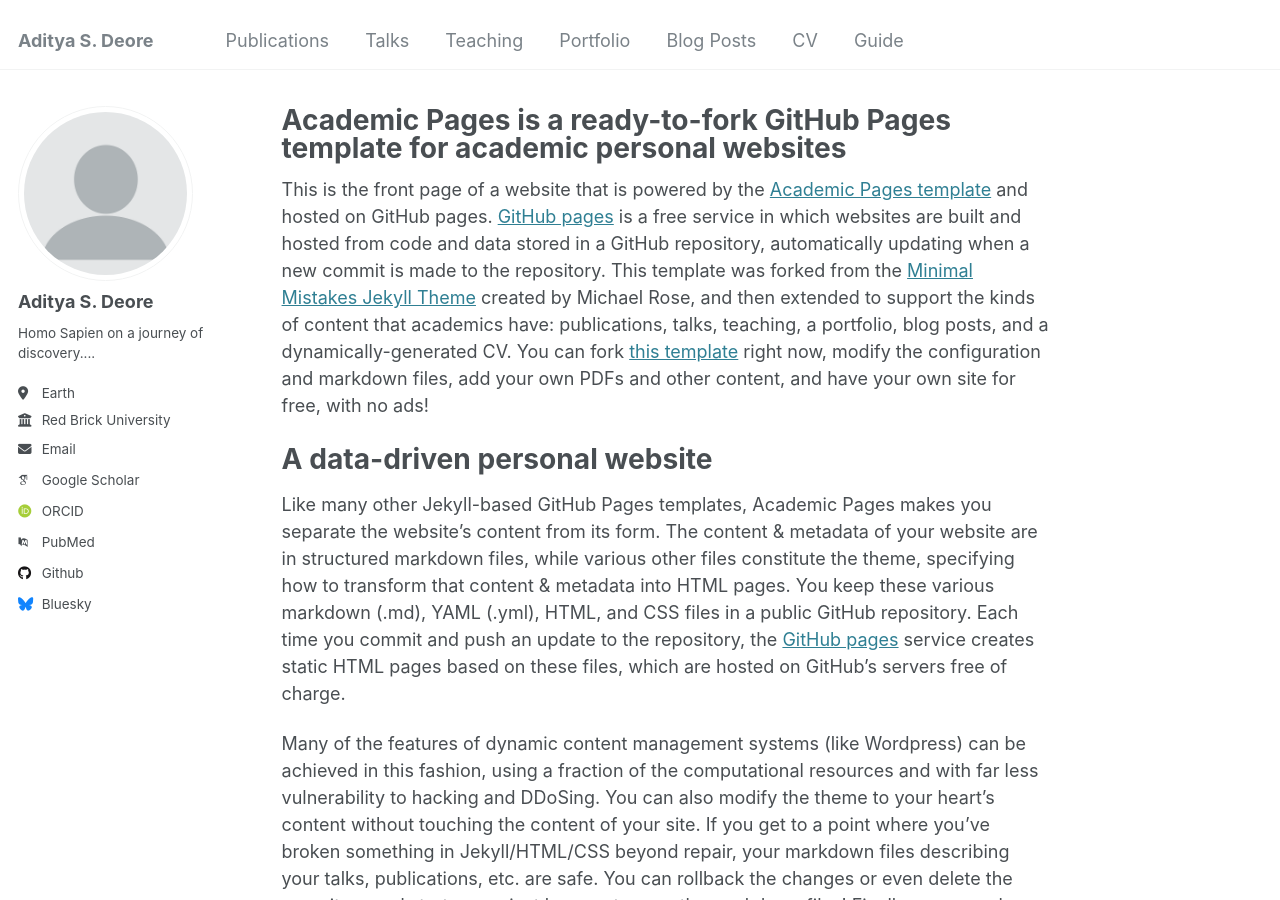
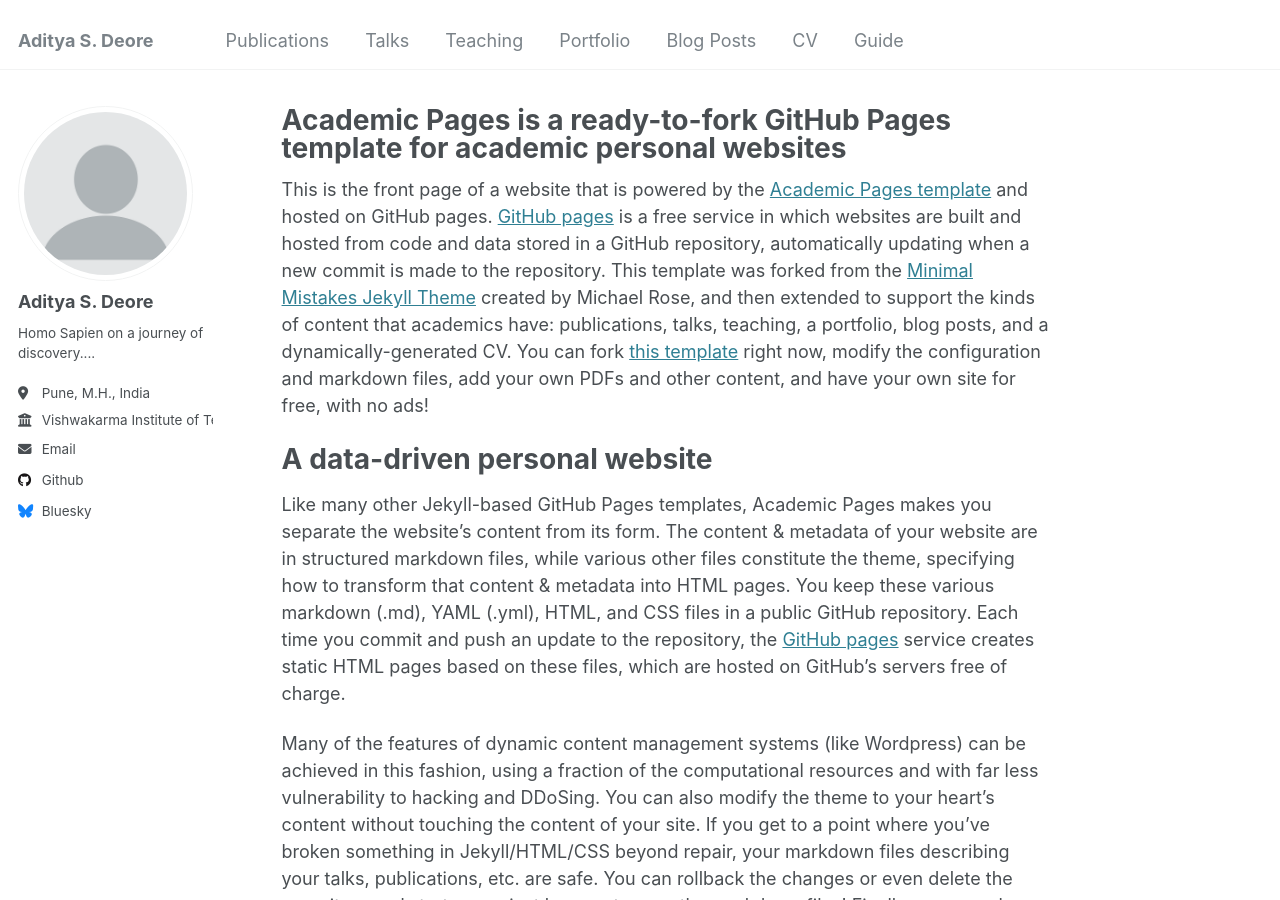
Before and after one commit to adideo03/adideo03.github.io, a Jekyll site: the page built from _pages/about.md, in a window 1280 px wide and 900 px high. Built offline with Jekyll 4.4.1, drawn with Linux system fonts in a browser that asks for light colours; some web fonts are replaced.

Commit message:
Update _config.yml

```diff
--- a/_config.yml
+++ b/_config.yml
@@ -25,20 +25,20 @@ author:
   name             : "Aditya S. Deore"
   pronouns         : # example: "she/her"
   bio              : "Homo Sapien on a journey of discovery...."
-  location         : "Earth"
-  employer         : "Red Brick University"
+  location         : "Pune, M.H., India"
+  employer         : "Vishwakarma Institute of Technology"
   uri              : # URL
-  email            : "none@example.org"
+  email            : "adideo03@gmail.com"
 
   # Academic websites
-  arxiv            : # URL - Update with the correct link to your profile
-  googlescholar    : "https://scholar.google.com/citations?user=PS_CX0AAAAAJ"
-  impactstory      : # URL
-  orcid            : "http://orcid.org/yourorcidurl"
-  semantic         : # URL
-  pubmed           : "https://www.ncbi.nlm.nih.gov/pubmed/?term=john+snow"
-  researchgate     : # URL
-  scopus           : # URL
+  # arxiv            : # URL - Update with the correct link to your profile
+  # googlescholar    : "https://scholar.google.com/citations?user=PS_CX0AAAAAJ"
+  # impactstory      : # URL
+  # orcid            : "http://orcid.org/yourorcidurl"
+  # semantic         : # URL
+  # pubmed           : "https://www.ncbi.nlm.nih.gov/pubmed/?term=john+snow"
+  # researchgate     : # URL
+  # scopus           : # URL
 
   # Repositories and software development
   bitbucket        : # Username - Update with your username on the site
```
